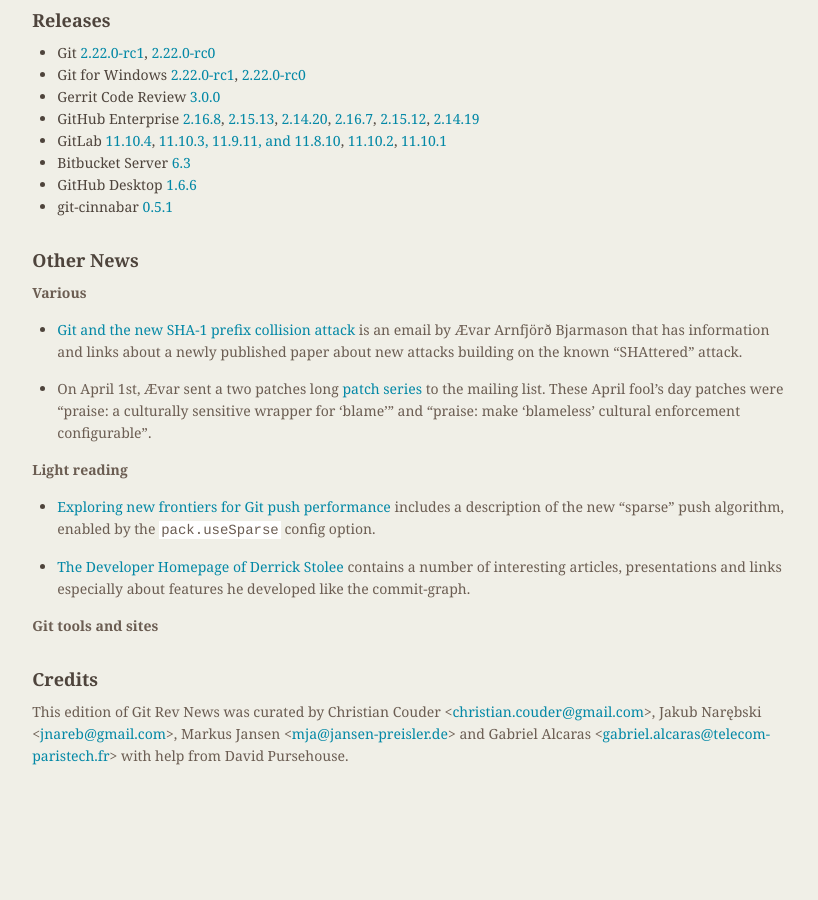
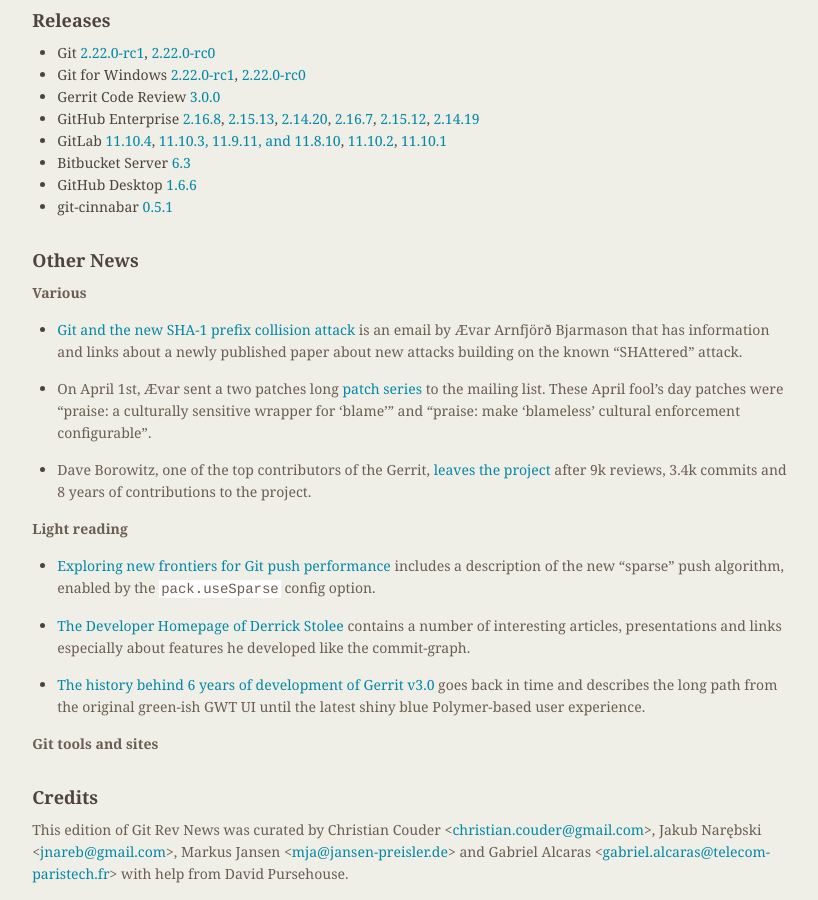
Before and after one commit to git/git.github.io, a Jekyll site: the page built from rev_news/drafts/edition-51.md, in a window 1280 px wide and 900 px high, scrolled down 2236 px. Shown: the whole window, without its empty margins (339-1157 px from the left). Built offline with Jekyll 4.4.1, drawn with Linux system fonts in a browser that asks for light colours; before the commit the page ends 3018 px from its top, so only the background shows below that.

Commit message:
Add more background about the release of Gerrit v3.0
The release of Gerrit v3.0 has been a 6 years' journey.
After the release, Dave Borowitz, one of the major players of the release,
announced that will leave the project by this Friday.

```diff
--- a/rev_news/drafts/edition-51.md
+++ b/rev_news/drafts/edition-51.md
@@ -198,6 +198,10 @@
   culturally sensitive wrapper for 'blame'" and "praise: make
   'blameless' cultural enforcement configurable".
 
+* Dave Borowitz, one of the top contributors of the Gerrit,
+  [leaves the project](https://groups.google.com/forum/#!topic/repo-discuss/ySP84Q0DHsw) after
+  9k reviews, 3.4k commits and 8 years of contributions to the project.
+
 __Light reading__
 
 * [Exploring new frontiers for Git push performance](https://devblogs.microsoft.com/devops/exploring-new-frontiers-for-git-push-performance/)
@@ -208,6 +212,11 @@
 * [The Developer Homepage of Derrick Stolee](https://stolee.dev/)
   contains a number of interesting articles, presentations and links
   especially about features he developed like the commit-graph.
+
+* [The history behind 6 years of development of Gerrit v3.0](https://gitenterprise.me/2019/05/20/gerrit-v3-0-is-here/)
+  goes back in time and describes the long path from the original
+  green-ish GWT UI until the latest shiny blue Polymer-based user
+  experience.
 
 __Git tools and sites__
 
```
